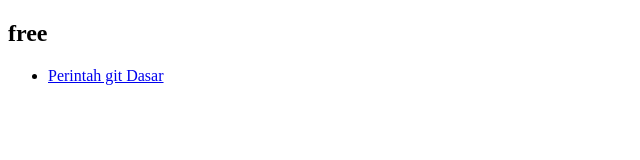
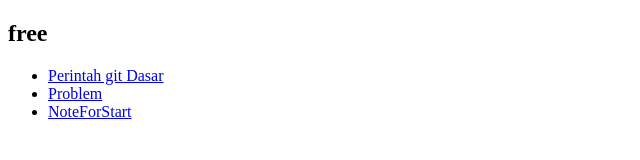
Before and after one commit to paozanwa22/paozanwa22.github.io, a plain HTML site: page index.html in a window 1280 px wide. Shown: the whole page, without its empty margins (0-640 px from the left). Drawn offline with Linux system fonts and the light colour scheme.

Commit message:
beberapa link

```diff
--- a/index.html
+++ b/index.html
@@ -11,6 +11,8 @@
       <h1>free</h1>
       <ul>
         <li><a href="https://github.com/paozanwa22/query-git/blob/master/queryGit.txt">Perintah git Dasar</a></li>
+        <li><a href="https://github.com/paozanwa22/Problem">Problem</a></li>
+        <li><a href="https://github.com/paozanwa22/NoteForStart">NoteForStart</a></li>
       </ul>
     </nav>
   </header>
```
